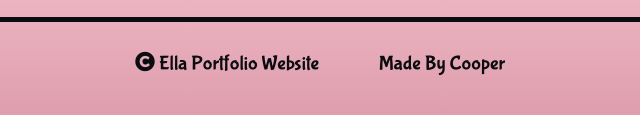
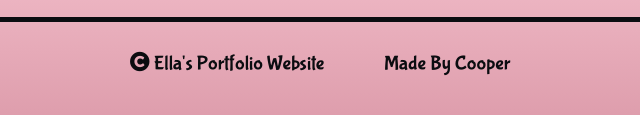
Before and after one commit to Cooper55555/Project-3, a plain HTML site: page index.html in a window 1280 px wide. Shown: the part 3531-3646 px from the top of the page, 320-960 px from the left. Drawn offline with Linux system fonts and the light colour scheme.

Commit message:
Add files via upload

```diff
--- a/index.html
+++ b/index.html
@@ -139,7 +139,7 @@
         <hr>
         <div class="Bottom-Footer-Part">
             <div class="Bottom-Footer-Section">
-                <p><i class="fas fa-solid fa-copyright"></i> Ella Portfolio Website</p>
+                <p><i class="fas fa-solid fa-copyright"></i> Ella's Portfolio Website</p>
             </div>
             <div class="Bottom-Footer-Section">
                 <p>Made By Cooper</p>
```
